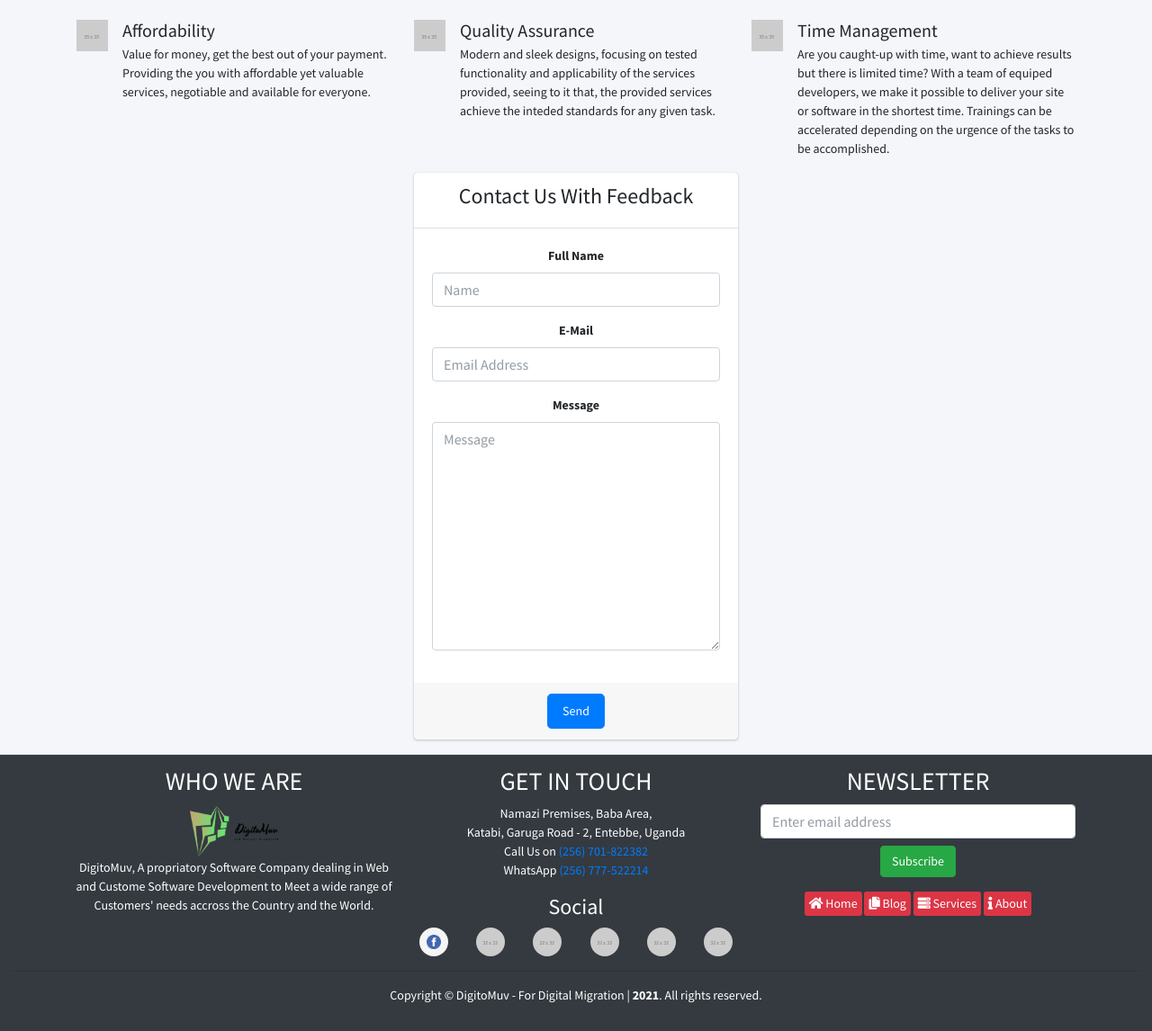
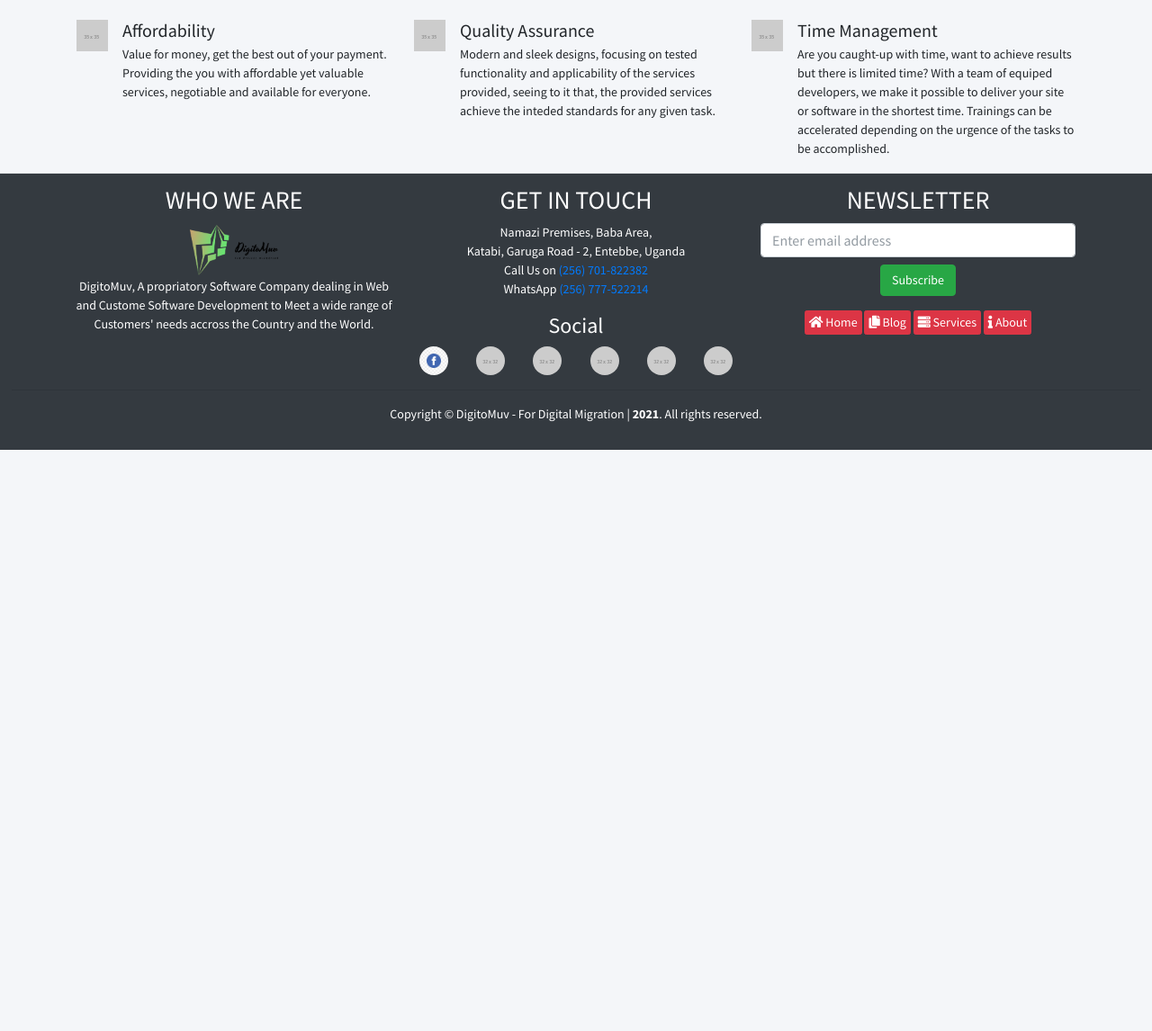
Before and after one commit to Paphra/digitomuv, a Django app: page /about/ in a window 1280 px wide. Shown: the part 515-1661 px from the top of the page at 90% size. After the commit the page ends 1015 px from the top, so only its background shows below. Run offline with Django 3.2, Linux system fonts and the light colour scheme; some libraries are stand-ins or nearby versions.

Commit message:
Removed Feedback Form

```diff
--- a/home/templates/home/about.html
+++ b/home/templates/home/about.html
@@ -68,7 +68,7 @@
         </div>
       </div>
     </section>
-    <div class="container">
+    {% comment %} <div class="container">
       <div class="row">
         <div class="col-12 col-md-8 mx-auto">
           <div class="">
@@ -109,6 +109,6 @@
           </div>
         </div>
       </div>
-    </div>
+    </div> {% endcomment %}
 
 {% endblock content %}
```
